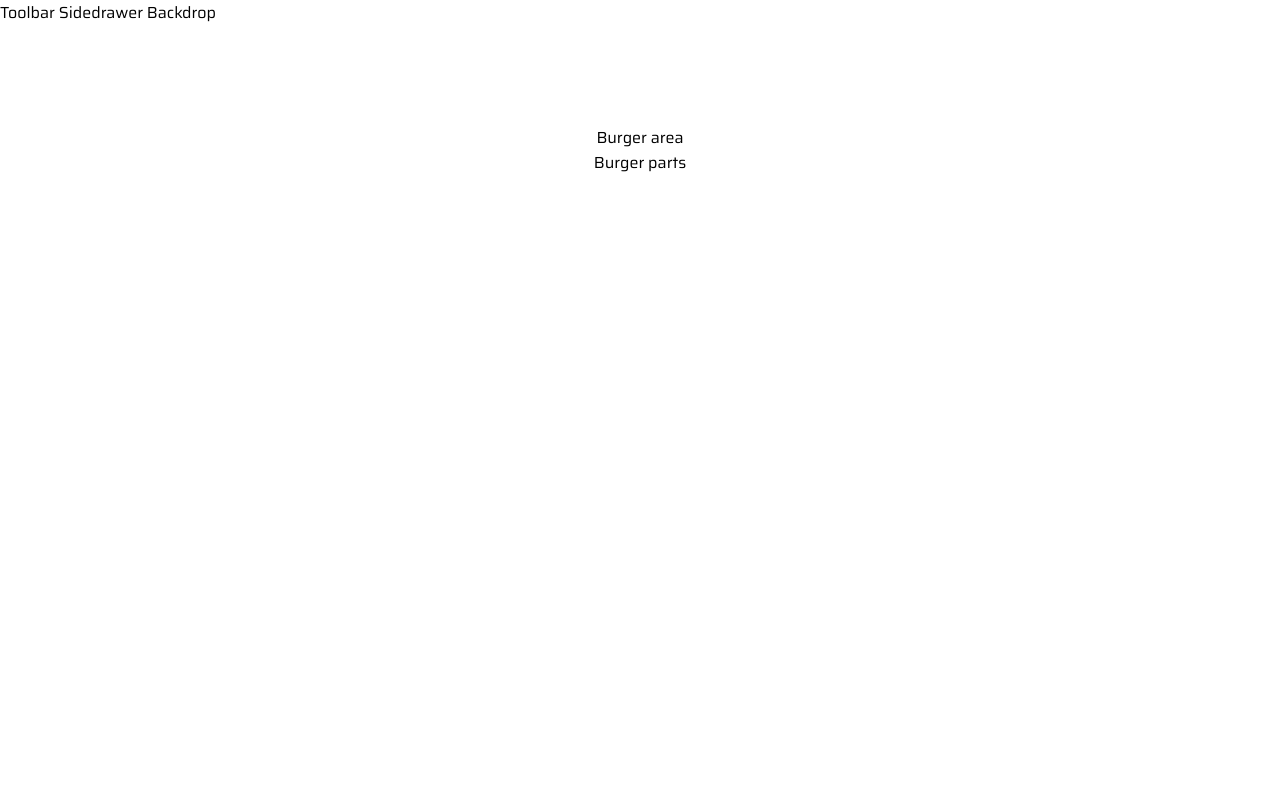
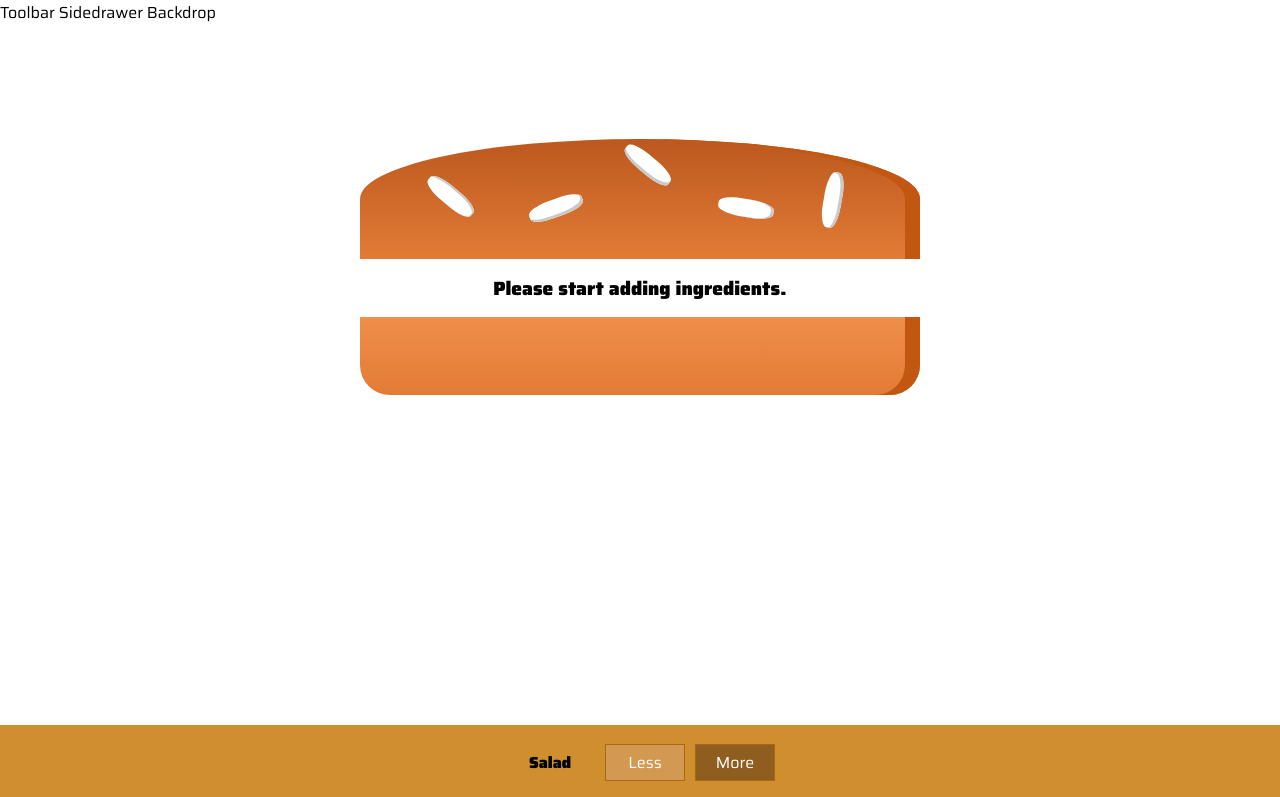
Before and after one commit to VolodymyrJS/Fast-Food-Shop, a React (Create React App) app: page / in a window 1280 px wide. Shown: the top 797 px of the page. Built offline with nearby package versions, Linux system fonts and the light colour scheme.

Commit message:
Addin more login and components

```diff
--- a/package.json
+++ b/package.json
@@ -3,6 +3,7 @@
   "version": "0.1.0",
   "private": true,
   "dependencies": {
+    "prop-types": "^15.7.2",
     "react": "^16.8.6",
     "react-dom": "^16.8.6",
     "react-scripts": "3.0.1"
--- /dev/null
+++ b/src/components/Burger/BuildControls/BuildControl/BuildControl.js
@@ -0,0 +1,14 @@
+import React from 'react';
+import classes from './BuildControl.module.css';
+
+const buildControl = props => {
+  return (
+    <div className={classes.BuildControl}>
+      <div className={classes.Label}>{props.label}</div>
+      <button className={classes.Less}>Less</button>
+      <button className={classes.More}>More</button>
+    </div>
+  );
+};
+
+export default buildControl;
--- /dev/null
+++ b/src/components/Burger/BuildControls/BuildControl/BuildControl.module.css
@@ -0,0 +1,58 @@
+.BuildControl {
+  display: flex;
+  justify-content: space-between;
+  align-items: center;
+  margin: 5px 0;
+}
+
+.BuildControl button {
+  display: block;
+  font: inherit;
+  padding: 5px;
+  margin: 0 5px;
+  width: 80px;
+  border: 1px solid #aa6817;
+  cursor: pointer;
+  outline: none;
+}
+
+.BuildControl button:disabled {
+  background-color: #ac9980;
+  border: 1px solid #7e7365;
+  color: #ccc;
+  cursor: default;
+}
+
+.BuildControl button:hover:disabled {
+  background-color: #ac9980;
+  color: #ccc;
+  cursor: not-allowed;
+}
+
+.Label {
+  padding: 10px;
+  font-weight: bold;
+  width: 80px;
+}
+
+.BuildControl .Less {
+  background-color: #d39952;
+  color: white;
+}
+
+.BuildControl .More {
+  background-color: #8f5e1e;
+  color: white;
+}
+
+.BuildControl .Less:hover,
+.BuildControl .Less:active {
+  background-color: #daa972;
+  color: white;
+}
+
+.BuildControl .More:hover,
+.BuildControl .More:active {
+  background-color: #99703f;
+  color: white;
+}
--- /dev/null
+++ b/src/components/Burger/BuildControls/BuildControls.js
@@ -0,0 +1,22 @@
+import React from 'react';
+import classes from './BuildControls.module.css';
+import BuildControl from './BuildControl/BuildControl';
+
+const controls = [
+  { label: 'Salad', type: 'salad' },
+  { label: 'Meat', type: 'meat' },
+  { label: 'Cheese', type: 'cheese' },
+  { label: 'Bacon', type: 'bacon' }
+];
+
+const buildControls = props => {
+  return (
+    <div className={classes.BuildControls}>
+      {controls.map(ctrl => (
+        <BuildControl key={ctrl.label} label={ctrl.label} />
+      ))}
+    </div>
+  );
+};
+
+export default buildControls;
--- /dev/null
+++ b/src/components/Burger/BuildControls/BuildControls.module.css
@@ -0,0 +1,52 @@
+.BuildControls {
+  width: 100%;
+  background-color: #cf8f2e;
+  display: flex;
+  flex-flow: column;
+  align-items: center;
+  box-shadow: 0 2px 1px #ccc;
+  margin: auto;
+  padding: 10px 0;
+}
+
+.OrderButton {
+  background-color: #dad735;
+  outline: none;
+  cursor: pointer;
+  border: 1px solid #966909;
+  color: #966909;
+  font-family: inherit;
+  font-size: 1.2em;
+  padding: 15px 30px;
+  box-shadow: 2px 2px 2px #966909;
+}
+
+.OrderButton:hover,
+.OrderButton:active {
+  background-color: #a0db41;
+  border: 1px solid #966909;
+  color: #966909;
+}
+
+.OrderButton:disabled {
+  background-color: #c7c6c6;
+  cursor: not-allowed;
+  border: 1px solid #ccc;
+  color: #888888;
+}
+
+.OrderButton:not(:disabled) {
+  animation: enable 0.3s linear;
+}
+
+@keyframes enable {
+  0% {
+    transform: scale(1);
+  }
+  60% {
+    transform: scale(1.1);
+  }
+  100% {
+    transform: scale(1);
+  }
+}
--- /dev/null
+++ b/src/components/Burger/Burger.js
@@ -0,0 +1,28 @@
+import React from 'react';
+import classes from './Burger.module.css';
+import BurgerIngredient from './BurgerIngredient/BurgerIngredient';
+
+const burger = props => {
+  let modifiedIngredients = Object.keys(props.ingredients)
+    .map(igKey => {
+      return [...Array(props.ingredients[igKey])].map((_, i) => {
+        return <BurgerIngredient key={igKey + i} type={igKey} />;
+      });
+    })
+    .reduce((arr, el) => {
+      return arr.concat(el);
+    }, []);
+  if (modifiedIngredients.length === 0) {
+    modifiedIngredients = <div>Please start adding ingredients.</div>;
+  }
+  console.log(modifiedIngredients);
+  return (
+    <div className={classes.Burger}>
+      <BurgerIngredient type="bread-top" />
+      {modifiedIngredients}
+      <BurgerIngredient type="bread-bottom" />
+    </div>
+  );
+};
+
+export default burger;
--- /dev/null
+++ b/src/components/Burger/Burger.module.css
@@ -0,0 +1,30 @@
+.Burger {
+  width: 100%;
+  margin: auto;
+  height: 250px;
+  overflow: auto;
+  text-align: center;
+  font-weight: bold;
+  font-size: 1.2rem;
+}
+
+@media (min-width: 500px) and (min-height: 400px) {
+  .Burger {
+    width: 350px;
+    height: 300px;
+  }
+}
+
+@media (min-width: 500px) and (min-height: 401px) {
+  .Burger {
+    width: 450px;
+    height: 400px;
+  }
+}
+
+@media (min-width: 1000px) and (min-height: 700px) {
+  .Burger {
+    width: 700px;
+    height: 600px;
+  }
+}
--- /dev/null
+++ b/src/components/Burger/BurgerIngredient/BurgerIngredient.js
@@ -0,0 +1,42 @@
+import React from 'react';
+import classes from './BurgerIngredient.module.css';
+import PropTypes from 'prop-types';
+
+const burgerIngredient = props => {
+  let ingredient = null;
+
+  switch (props.type) {
+    case 'bread-bottom':
+      ingredient = <div className={classes.BreadBottom} />;
+      break;
+    case 'bread-top':
+      ingredient = (
+        <div className={classes.BreadTop}>
+          <div className={classes.Seeds1} />
+          <div className={classes.Seeds2} />
+        </div>
+      );
+      break;
+    case 'meat':
+      ingredient = <div className={classes.Meat} />;
+      break;
+    case 'cheese':
+      ingredient = <div className={classes.Cheese} />;
+      break;
+    case 'salad':
+      ingredient = <div className={classes.Salad} />;
+      break;
+    case 'bacon':
+      ingredient = <div className={classes.Bacon} />;
+      break;
+    default:
+      ingredient = null;
+  }
+  return ingredient;
+};
+
+burgerIngredient.propTypes = {
+  type: PropTypes.string.isRequired
+};
+
+export default burgerIngredient;
--- /dev/null
+++ b/src/components/Burger/BurgerIngredient/BurgerIngredient.module.css
@@ -0,0 +1,113 @@
+.BreadBottom {
+    height: 13%;
+    width: 80%;
+    background: linear-gradient(#F08E4A, #e27b36);
+    border-radius: 0 0 30px 30px;
+    box-shadow: inset -15px 0 #c15711;
+    margin: 2% auto;
+}
+
+.BreadTop {
+    height: 20%;
+    width: 80%;
+    background: linear-gradient(#bc581e, #e27b36);
+    border-radius: 50% 50% 0 0;
+    box-shadow: inset -15px 0 #c15711;
+    margin: 2% auto;
+    position: relative;
+}
+
+.Seeds1 {
+    width: 10%;
+    height: 15%;
+    position: absolute;
+    background-color: white;
+    left: 30%;
+    top: 50%;
+    border-radius: 40%;
+    transform: rotate(-20deg);
+    box-shadow: inset -2px -3px #c9c9c9;
+}
+
+.Seeds1:after {
+    content: "";
+    width: 100%;
+    height: 100%;
+    position: absolute;
+    background-color: white;
+    left: -170%;
+    top: -260%;
+    border-radius: 40%;
+    transform: rotate(60deg);
+    box-shadow: inset -1px 2px #c9c9c9;
+  }
+
+.Seeds1:before {
+    content: "";
+    width: 100%;
+    height: 100%;
+    position: absolute;
+    background-color: white;
+    left: 180%;
+    top: -50%;
+    border-radius: 40%;
+    transform: rotate(60deg);
+    box-shadow: inset -1px -3px #c9c9c9;
+  }
+
+  .Seeds2 {
+    width: 10%;
+    height: 15%;
+    position: absolute;
+    background-color: white;
+    left: 64%;
+    top: 50%;
+    border-radius: 40%;
+    transform: rotate(10deg);
+    box-shadow: inset -3px 0 #c9c9c9;
+  }
+
+  .Seeds2:before {
+    content: "";
+    width: 100%;
+    height: 100%;
+    position: absolute;
+    background-color: white;
+    left: 150%;
+    top: -130%;
+    border-radius: 40%;
+    transform: rotate(90deg);
+    box-shadow: inset 1px 3px #c9c9c9;
+  }
+
+
+.Meat {
+    width: 80%;
+    height: 8%;
+    background: linear-gradient(#7f3608, #702e05);
+    margin: 2% auto;
+    border-radius: 15px;
+}
+
+.Cheese {
+    width: 90%;
+    height: 4.5%;
+    margin: 2% auto;
+    background: linear-gradient(#f4d004, #d6bb22);
+    border-radius: 20px;
+}
+
+.Salad {
+    width: 85%;
+    height: 7%;
+    margin: 2% auto;
+    background: linear-gradient(#228c1d, #91ce50);
+    border-radius: 20px;
+}
+
+.Bacon {
+    width: 80%;
+    height: 3%;
+    background: linear-gradient(#bf3813, #c45e38);
+    margin: 2% auto;
+}
--- a/src/containers/BurgerBuilder/BurgerBuilder.js
+++ b/src/containers/BurgerBuilder/BurgerBuilder.js
@@ -1,12 +1,22 @@
 import React from 'react';
 import Helper from '../../HOC/Helper';
+import Burger from '../../components/Burger/Burger';
+import BuildControls from '../../components/Burger/BuildControls/BuildControls';
 
 class BurgerBuilder extends React.Component {
+  state = {
+    ingredients: {
+      salad: 0,
+      cheese: 0,
+      meat: 0,
+      bacon: 0
+    }
+  };
   render() {
     return (
       <Helper>
-        <div>Burger area</div>
-        <div>Burger parts</div>
+        <Burger ingredients={this.state.ingredients} />
+        <BuildControls />
       </Helper>
     );
   }
```
Also changed, not shown: 1 other file (tests, documents, lock files or other folders).
